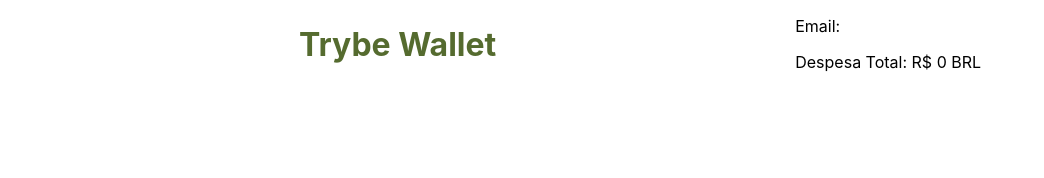
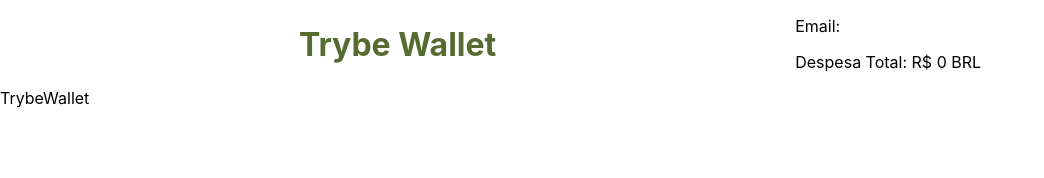
Before and after one commit to thiagosilva-tech/project-trybewallet-ts, a React (Vite) app: page /carteira in a window 1280 px wide. Shown: the top 178 px of the page, without its empty margins (0-1044 px from the left). Built offline with nearby package versions, Linux system fonts and the light colour scheme.

Commit message:
fix: outlet do componente header

```diff
--- a/src/components/Header.tsx
+++ b/src/components/Header.tsx
@@ -1,4 +1,5 @@
 import { useSelector } from 'react-redux';
+import { Outlet } from 'react-router-dom';
 import { State } from '../types';
 import './Header.css';
 
@@ -6,6 +7,7 @@
   const loginData = useSelector((state: State) => state.user);
   // const walletData = useSelector((state: State) => state.wallet);
   return (
+    <>
       <header className="header">
         <h1 className="h1-header">Trybe Wallet</h1>
         <div>
@@ -17,6 +19,8 @@
           </p>
         </div>
       </header>
+      <Outlet />
+    </>
   );
 }
 
```
Lines whose indentation alone changed are shown as unchanged.
